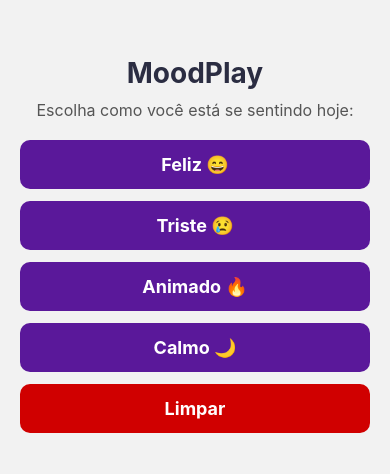
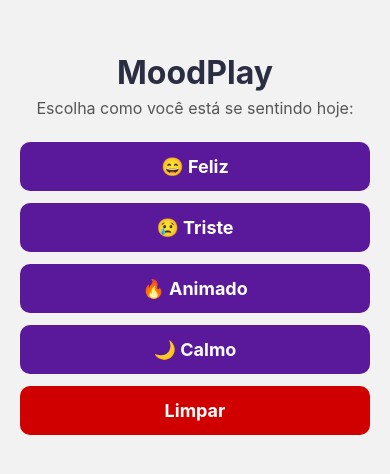
Before and after one commit to naaara/PlayMood, a React Native app: screen / in a window 390 px wide. Shown: the part 172-646 px from the top of the page. Built offline with nearby package versions, Linux system fonts and the light colour scheme.

Commit message:
adicionei recomendações com links

```diff
--- a/App.js
+++ b/App.js
@@ -6,39 +6,120 @@ import {
   View,
   TouchableOpacity,
   ScrollView,
+  Linking,
 } from 'react-native';
+
+const recomendacoes = {
+  feliz: {
+    emoji: '😄',
+    mensagem: 'Seu dia já está bom, então aproveite algo leve e divertido!',
+    musicas: [
+      { nome: 'Happy – Pharrell Williams', url: 'https://www.youtube.com/watch?v=ZbZSe6N_BXs' },
+      { nome: 'Can\'t Stop the Feeling – Justin Timberlake', url: 'https://www.youtube.com/watch?v=ru0K8uYEZWw' },
+      { nome: 'Good as Hell – Lizzo', url: 'https://www.youtube.com/watch?v=SmbmeOgWsqE' },
+      { nome: 'Levitating – Dua Lipa', url: 'https://www.youtube.com/watch?v=TUVcZfQe-Kw' },
+      { nome: 'Walking on Sunshine – Katrina', url: 'https://www.youtube.com/watch?v=iPUmE-tne5U' },
+    ],
+    filmes: [
+      'Divertida Mente',
+      'Se Beber, Não Case',
+      'O Máskara',
+      'Mamma Mia',
+      'SuperBad',
+    ],
+  },
+  triste: {
+    emoji: '😢',
+    mensagem: 'Tudo bem ter dias difíceis. Escolha algo que acolha seu momento.',
+    musicas: [
+      { nome: 'Someone Like You – Adele', url: 'https://www.youtube.com/watch?v=hLQl3WQQoQ0' },
+      { nome: 'Fix You – Coldplay', url: 'https://www.youtube.com/watch?v=k4V3Mo61fJM' },
+      { nome: 'Let Her Go – Passenger', url: 'https://www.youtube.com/watch?v=RBumgq5yVrA' },
+      { nome: 'The Night We Met – Lord Huron', url: 'https://www.youtube.com/watch?v=KtlgYxa6BMU' },
+      { nome: 'Skinny Love – Bon Iver', url: 'https://www.youtube.com/watch?v=ssdgFoHLwnk' },
+    ],
+    filmes: [
+      'Diário de uma Paixão',
+      'Ela',
+      'Minhas Mães e Meu Pai',
+      'A Culpa é das Estrelas',
+      'Manchester à Beira-Mar',
+    ],
+  },
+  animado: {
+    emoji: '🔥',
+    mensagem: 'Você está com energia! Aproveite algo intenso e empolgante.',
+    musicas: [
+      { nome: 'Blinding Lights – The Weeknd', url: 'https://www.youtube.com/watch?v=4NRXx6U8ABQ' },
+      { nome: 'SICKO MODE – Travis Scott', url: 'https://www.youtube.com/watch?v=6ONRf7h3Mdk' },
+      { nome: 'Lose Yourself – Eminem', url: 'https://www.youtube.com/watch?v=_Yhyp-_hX2s' },
+      { nome: 'Rockstar – DaBaby', url: 'https://www.youtube.com/watch?v=rogyNBCB1E4' },
+      { nome: 'Till I Collapse – Eminem', url: 'https://www.youtube.com/watch?v=ytQ5MemKTMY' },
+    ],
+    filmes: [
+      'Mad Max: Estrada da Fúria',
+      'John Wick',
+      'Homem-Aranha no Aranhaverso',
+      'Top Gun: Maverick',
+      'Vingadores: Ultimato',
+    ],
+  },
+  calmo: {
+    emoji: '🌙',
+    mensagem: 'Hoje combina com paz, conforto e tranquilidade.',
+    musicas: [
+      { nome: 'Clair de Lune – Debussy', url: 'https://www.youtube.com/watch?v=CvFH_6DNRCY' },
+      { nome: 'Sunset Lover – Petit Biscuit', url: 'https://www.youtube.com/watch?v=NhPBMbJv1zs' },
+      { nome: 'Weightless – Marconi Union', url: 'https://www.youtube.com/watch?v=UfcAVejslrU' },
+      { nome: 'Experience – Ludovico Einaudi', url: 'https://www.youtube.com/watch?v=hN_q-_nGv4U' },
+      { nome: 'Lo-Fi Hip Hop Radio', url: 'https://www.youtube.com/watch?v=jfKfPfyJRdk' },
+    ],
+    filmes: [
+      'A Vida Secreta de Walter Mitty',
+      'Chegada',
+      'Ilha das Flores',
+      'Meu Vizinho Totoro',
+      'Encontros e Desencontros',
+    ],
+  },
+};
+
+function sortearSemRepetir(lista, ultimoIndex) {
+  if (lista.length === 1) return 0;
+  let novo;
+  do {
+    novo = Math.floor(Math.random() * lista.length);
+  } while (novo === ultimoIndex);
+  return novo;
+}
 
 export default function App() {
   const [humorSelecionado, setHumorSelecionado] = useState('');
-  const [musica, setMusica] = useState('');
+  const [musica, setMusica] = useState(null);
   const [filme, setFilme] = useState('');
   const [mensagem, setMensagem] = useState('');
 
+  // Guarda o último índice usado por humor
+  const [ultimosIndices, setUltimosIndices] = useState({
+    feliz: -1, triste: -1, animado: -1, calmo: -1,
+  });
+
   function recomendar(humor) {
+    const dados = recomendacoes[humor];
+
+    const iMusica = sortearSemRepetir(dados.musicas, ultimosIndices[humor]);
+    const iFilme = Math.floor(Math.random() * dados.filmes.length);
+
     setHumorSelecionado(humor);
-
-    if (humor === 'feliz') {
-      setMusica('Pop alegre ou playlist animada');
-      setFilme('Comédia ou animação divertida');
-      setMensagem('Seu dia já está bom, então aproveite algo leve e divertido!');
-    } else if (humor === 'triste') {
-      setMusica('Música calma ou acústica');
-      setFilme('Drama emocionante ou filme reconfortante');
-      setMensagem('Tudo bem ter dias difíceis. Escolha algo que acolha seu momento.');
-    } else if (humor === 'animado') {
-      setMusica('Eletrônica, funk, pop ou música para dançar');
-      setFilme('Ação, aventura ou super-herói');
-      setMensagem('Você está com energia! Aproveite algo intenso e empolgante.');
-    } else if (humor === 'calmo') {
-      setMusica('Lo-fi, instrumental ou acústica suave');
-      setFilme('Romance leve, drama tranquilo ou natureza');
-      setMensagem('Hoje combina com paz, conforto e tranquilidade.');
-    }
+    setMusica(dados.musicas[iMusica]);
+    setFilme(dados.filmes[iFilme]);
+    setMensagem(dados.mensagem);
+    setUltimosIndices(prev => ({ ...prev, [humor]: iMusica }));
   }
 
   function limpar() {
     setHumorSelecionado('');
-    setMusica('');
+    setMusica(null);
     setFilme('');
     setMensagem('');
   }
@@ -50,49 +131,44 @@ export default function App() {
         Escolha como você está se sentindo hoje:
       </Text>
 
-      <TouchableOpacity
-        style={styles.botao}
-        onPress={() => recomendar('feliz')}
-      >
-        <Text style={styles.textoBotao}>Feliz 😄</Text>
-      </TouchableOpacity>
+      {Object.entries(recomendacoes).map(([humor, dados]) => (
+        <TouchableOpacity
+          key={humor}
+          style={[styles.botao, humorSelecionado === humor && styles.botaoAtivo]}
+          onPress={() => recomendar(humor)}
+        >
+          <Text style={styles.textoBotao}>
+            {dados.emoji} {humor.charAt(0).toUpperCase() + humor.slice(1)}
+          </Text>
+        </TouchableOpacity>
+      ))}
 
-      <TouchableOpacity
-        style={styles.botao}
-        onPress={() => recomendar('triste')}
-      >
-        <Text style={styles.textoBotao}>Triste 😢</Text>
-      </TouchableOpacity>
-
-      <TouchableOpacity
-        style={styles.botao}
-        onPress={() => recomendar('animado')}
-      >
-        <Text style={styles.textoBotao}>Animado 🔥</Text>
-      </TouchableOpacity>
-
-      <TouchableOpacity
-        style={styles.botao}
-        onPress={() => recomendar('calmo')}
-      >
-        <Text style={styles.textoBotao}>Calmo 🌙</Text>
-      </TouchableOpacity>
-
-      <TouchableOpacity
-        style={[styles.botao, styles.botaoLimpar]}
-        onPress={limpar}
-      >
+      <TouchableOpacity style={[styles.botao, styles.botaoLimpar]} onPress={limpar}>
         <Text style={styles.textoBotao}>Limpar</Text>
       </TouchableOpacity>
 
-      {humorSelecionado !== '' && (
+      {humorSelecionado !== '' && musica && (
         <View style={styles.caixaResultado}>
           <Text style={styles.resultadoTitulo}>
-            Resultado para: {humorSelecionado}
+            {recomendacoes[humorSelecionado].emoji} Humor: {humorSelecionado}
           </Text>
-          <Text style={styles.resultadoTexto}>🎵 Música: {musica}</Text>
-          <Text style={styles.resultadoTexto}>🎬 Filme: {filme}</Text>
+
+          <Text style={styles.label}>🎵 Música sugerida:</Text>
+          <TouchableOpacity onPress={() => Linking.openURL(musica.url)}>
+            <Text style={styles.link}>{musica.nome}</Text>
+          </TouchableOpacity>
+
+          <Text style={styles.label}>🎬 Filme sugerido:</Text>
+          <Text style={styles.resultadoTexto}>{filme}</Text>
+
           <Text style={styles.mensagem}>{mensagem}</Text>
+
+          <TouchableOpacity
+            style={styles.botaoNovamente}
+            onPress={() => recomendar(humorSelecionado)}
+          >
+            <Text style={styles.textoBotaoNovamente}>🔀 Outra sugestão</Text>
+          </TouchableOpacity>
         </View>
       )}
 
@@ -110,16 +186,16 @@ const styles = StyleSheet.create({
     padding: 20,
   },
   titulo: {
-    fontSize: 28,
+    fontSize: 32,
     fontWeight: 'bold',
     color: '#2b2d42',
-    marginBottom: 10,
+    marginBottom: 6,
     textAlign: 'center',
   },
   subtitulo: {
     fontSize: 16,
     color: '#555',
-    marginBottom: 20,
+    marginBottom: 24,
     textAlign: 'center',
   },
   botao: {
@@ -129,6 +205,11 @@ const styles = StyleSheet.create({
     borderRadius: 10,
     marginBottom: 12,
     alignItems: 'center',
+  },
+  botaoAtivo: {
+    backgroundColor: '#3c096c',
+    borderWidth: 2,
+    borderColor: '#e0aaff',
   },
   botaoLimpar: {
     backgroundColor: '#d00000',
@@ -151,19 +232,44 @@ const styles = StyleSheet.create({
     fontSize: 20,
     fontWeight: 'bold',
     color: '#2b2d42',
-    marginBottom: 10,
+    marginBottom: 14,
     textAlign: 'center',
   },
+  label: {
+    fontSize: 16,
+    fontWeight: 'bold',
+    color: '#333',
+    marginTop: 8,
+    marginBottom: 2,
+  },
+  link: {
+    fontSize: 16,
+    color: '#5a189a',
+    textDecorationLine: 'underline',
+    marginBottom: 10,
+  },
   resultadoTexto: {
-    fontSize: 17,
+    fontSize: 16,
     color: '#333',
     marginBottom: 8,
   },
   mensagem: {
-    marginTop: 10,
-    fontSize: 16,
+    marginTop: 12,
+    fontSize: 15,
     color: '#444',
     fontStyle: 'italic',
     textAlign: 'center',
   },
+  botaoNovamente: {
+    marginTop: 16,
+    backgroundColor: '#e0aaff',
+    padding: 10,
+    borderRadius: 8,
+    alignItems: 'center',
+  },
+  textoBotaoNovamente: {
+    color: '#3c096c',
+    fontWeight: 'bold',
+    fontSize: 15,
+  },
 });
```
